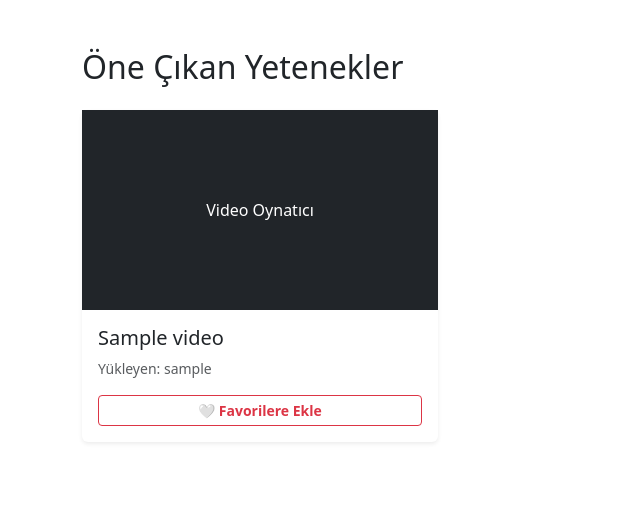
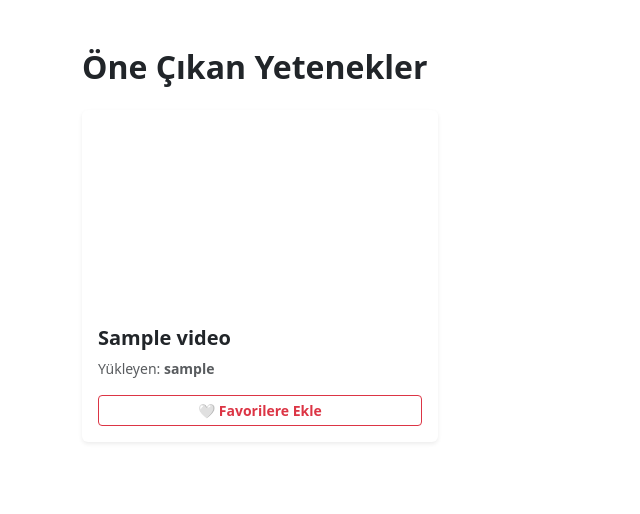
Before and after one commit to Phemsous/Goster-Kendini, a Django app: page / in a window 1280 px wide. Shown: the part 499-1013 px from the top of the page, without its empty margins (0-640 px from the left). Run offline with Django 5.2, Linux system fonts and the light colour scheme; tables that the repository leaves empty hold one stand-in row (values such as "Sample post").

Commit message:
hata düzeltme
birkaç minik hata düzelttim

```diff
--- a/accounts/views.py
+++ b/accounts/views.py
@@ -55,7 +55,7 @@ def profile_detail(request):
 
 @login_required
 def profile_edit(request):
-    profile = Profile.objects.get(user=request.user)
+    profile, created = Profile.objects.get_or_create(user=request.user)
 
     if request.method == 'POST':
         form = ProfileForm(request.POST, instance=profile)
--- a/templates/videos/video_list.html
+++ b/templates/videos/video_list.html
@@ -15,6 +15,10 @@
         .logout-link:hover { color: #ff6b6b; }
         .nav-profile-link { color: white; text-decoration: none; margin-right: 15px; font-weight: bold; transition: 0.3s; }
         .nav-profile-link:hover { color: #dc3545; }
+
+        /* Video kartları için ekstra şıklık */
+        .video-card { transition: transform 0.3s; border: 1px solid #eee; }
+        .video-card:hover { transform: translateY(-5px); }
     </style>
 </head>
 <body>
@@ -32,9 +36,7 @@
                 <div class="d-flex align-items-center">
                     {% if user.is_authenticated %}
                         <span class="text-white me-3">Hoş geldin, <strong>{{ user.username }}</strong>!</span>
-
                         <a href="{% url 'profile_detail' %}" class="nav-profile-link">Profilim</a>
-
                         <a href="{% url 'logout' %}" class="logout-link fw-bold">Çıkış Yap</a>
                     {% else %}
                         <a href="{% url 'login' %}" class="btn btn-outline-light me-2">Giriş Yap</a>
@@ -61,9 +63,7 @@
             <h1 class="display-3 fw-bold mb-4">Sahnede Sıra Sende!</h1>
             <p class="lead mb-5">Videonuzu yükleyin, yetenek ilanı verin veya size uygun iş ilanlarına başvurun.</p>
             <div class="d-flex justify-content-center gap-3 flex-wrap">
-
                 {% if user.is_authenticated %}
-
                     {% if user.role == 'artist' %}
                         <a href="{% url 'upload_video' %}" class="btn btn-danger btn-lg px-4 py-3 fw-bold">VİDEO YÜKLE</a>
                         <a href="/talents/create/" class="btn btn-outline-light btn-lg px-4 py-3 fw-bold">Yetenek İlanı Ver</a>
@@ -71,28 +71,32 @@
                         <a href="{% url 'create_job' %}" class="btn btn-danger btn-lg px-4 py-3 fw-bold">İLAN OLUŞTUR</a>
                         <a href="/talents/" class="btn btn-primary btn-lg px-4 py-3 fw-bold shadow">SANATÇI KEŞFET</a>
                     {% endif %}
-
                 {% else %}
                     <a href="{% url 'register' %}" class="btn btn-danger btn-lg px-4 py-3 fw-bold shadow">Kayıt Ol</a>
                 {% endif %}
-
                 <a href="/jobs/" class="btn btn-light btn-lg px-4 py-3 fw-bold text-dark">İLANLARI GÖR</a>
             </div>
         </div>
     </header>
 
     <main class="container my-5">
-        <h2 class="mb-4">Öne Çıkan Yetenekler</h2>
+        <h2 class="mb-4 fw-bold">Öne Çıkan Yetenekler</h2>
         <div class="row">
             {% for video in videos %}
             <div class="col-md-4 mb-4">
-                <div class="card h-100 shadow-sm border-0">
-                    <div class="bg-dark text-white d-flex align-items-center justify-content-center" style="height: 200px;">
-                        <span>Video Oynatıcı</span>
+                <div class="card h-100 shadow-sm border-0 video-card">
+
+                    <div class="ratio ratio-16x9">
+                        <iframe
+                            src="{{ video.get_embed_url }}"
+                            title="{{ video.title }}"
+                            allow="accelerometer; autoplay; clipboard-write; encrypted-media; gyroscope; picture-in-picture; web-share"
+                            allowfullscreen>
+                        </iframe>
                     </div>
                     <div class="card-body">
-                        <h5 class="card-title">{{ video.title }}</h5>
-                        <p class="card-text text-muted small mb-3">Yükleyen: {{ video.user.username }}</p>
+                        <h5 class="card-title fw-bold text-dark">{{ video.title }}</h5>
+                        <p class="card-text text-muted small mb-3">Yükleyen: <strong>{{ video.user.username }}</strong></p>
 
                         {% csrf_token %}
                         <button onclick="toggleFavorite({{ video.id }})"
@@ -109,7 +113,7 @@
                 </div>
             </div>
             {% empty %}
-            <p class="text-muted text-center w-100">Henüz video yüklenmemiş. İlk adımı sen at!</p>
+            <p class="text-muted text-center w-100 py-5 fs-5">Henüz video yüklenmemiş. İlk adımı sen at!</p>
             {% endfor %}
         </div>
     </main>
--- a/videos/models.py
+++ b/videos/models.py
@@ -9,13 +9,30 @@ class Video(models.Model):
     like_count = models.IntegerField(default=0)
     dislike_count = models.IntegerField(default=0)
     created_at = models.DateTimeField(auto_now_add=True)
-
-    # --- YENİ EKLENEN FAVORİLER SATIRI ---
     favorites = models.ManyToManyField(User, related_name='favorite_videos', blank=True)
 
-    # (Minik düzeltme: Çift alt çizgi eklendi)
     def __str__(self):
         return self.title
+
+    @property
+    def get_embed_url(self):
+        """
+        Normal YouTube linklerini (watch?v=...) iframe içinde
+        çalışacak 'embed' formatına dönüştürür.
+        """
+        url = self.video_url
+        if not url:
+            return ""
+
+        if 'watch?v=' in url:
+            video_id = url.split('v=')[1].split('&')[0]
+            return f"https://www.youtube.com/embed/{video_id}"
+
+        elif 'youtu.be/' in url:
+            video_id = url.split('/')[-1].split('?')[0]
+            return f"https://www.youtube.com/embed/{video_id}"
+
+        return url
 
 
 class Comment(models.Model):
```
